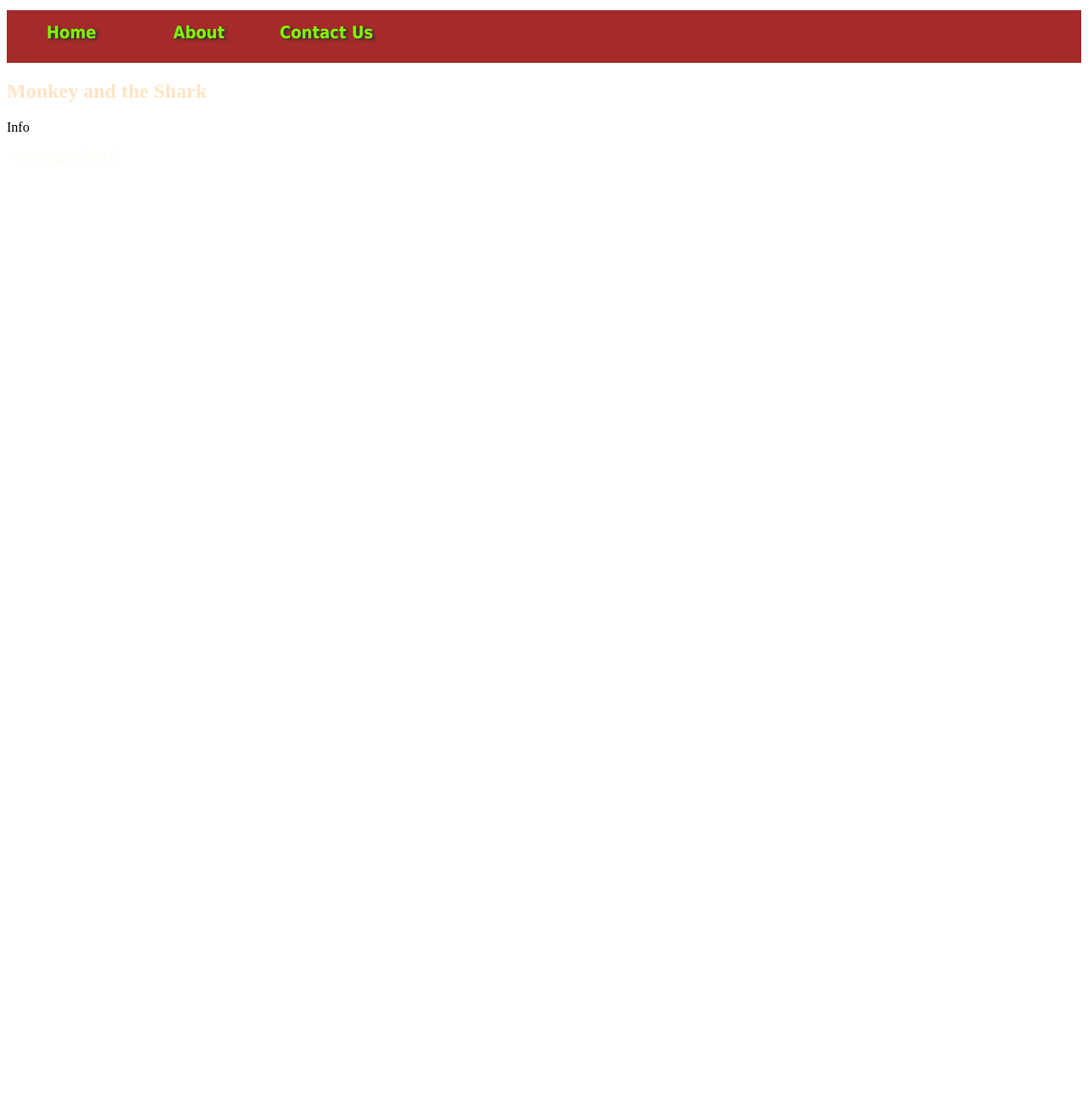
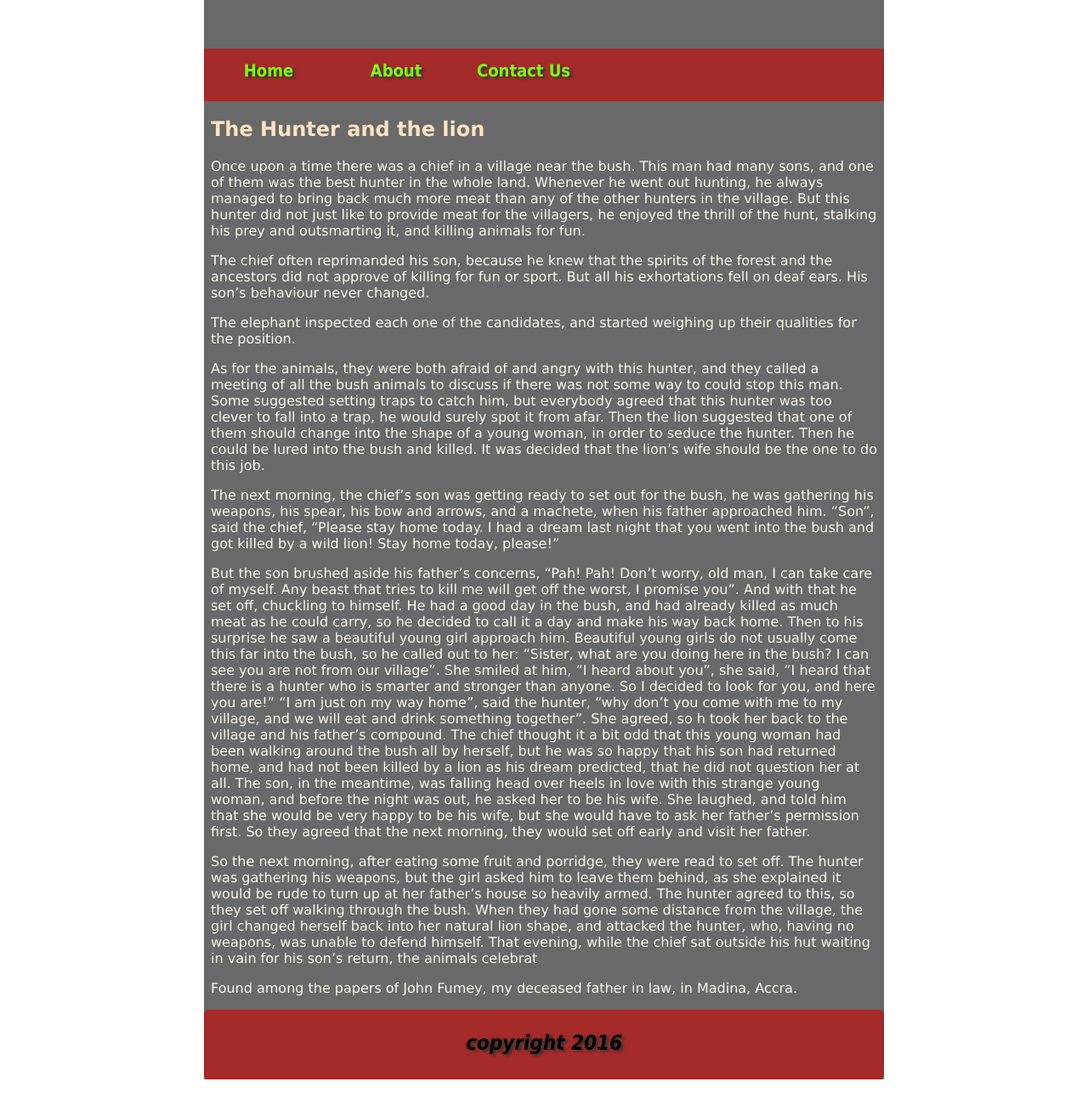
Before and after one commit to BethMwangi/FirstProgram, a plain HTML site: page monkeyandshark.html in a window 1280 px wide. Shown: the part 145-1431 px from the top of the page at 85% size. Before the commit the page ends 800 px from the top, so only its background shows below. Drawn offline with Linux system fonts and the light colour scheme.

Commit message:
index.html

```diff
--- a/monkeyandshark.html
+++ b/monkeyandshark.html
@@ -1,33 +1,69 @@
-<!DOCTYPE html>
+<<!DOCTYPE html>
 <html>
 
     <head>
+        <link rel="stylesheet" href="main.css">
         <meta charset="utf-8">
         <meta http-equiv="X-UA-Compatible" content="IE=edge">
         <title>AN AFRICAN SHORT STORIES</title>
-        <meta name="description" content="An interactive getting started guide for Brackets.">
-        <link rel="stylesheet" href="main.css">
+        <style type="text/css">
+            body {
+                margin-left: 0px;
+                margin-top: 0px;
+                margin-right: 0px;
+                margin-bottom: 0px;
+            }
+        </style>
+
     </head>
     <body>
-        <h1> An African short stories Website</h1>
-        <div id= "navbar">
+        <div id="Container">
+        <div id="Header"><h1> An African short stories Website</h1>
+        </div>
+
+         <div id= "navbar">
 
           <ul>
-              <li> <a href="home.html"> Home </a> </li>
+              <li> <a href="index.html"> Home </a> </li>
                <li> <a href="About.html"> About </a> </li>
               <li> <a href="contact.html"> Contact Us </a> </li>
 
             </ul>
 
         </div>
-        <section>
-    <h2 style="one"> Monkey and the Shark </h2>
-            <p style="p1"> Info</p>
-        </section>
+            <div id="navbar2">
+    <h2 style="one"> The Hunter and the lion</h2>
+            <p> Once upon a time there was a chief in a village near the bush. This man had many sons, and one of them was the best hunter in the whole land. Whenever he went out hunting, he always managed to bring back much more meat than any of the other hunters in the village. But this hunter did not just like to provide meat for the villagers, he enjoyed the thrill of the hunt, stalking his prey and outsmarting it, and killing animals for fun.
+</p>
+    <p>The chief often reprimanded his son, because he knew that the spirits of the forest and the ancestors did not approve of killing for fun or sport. But all his exhortations fell on deaf ears. His son’s behaviour never changed.
 
-     <div id="navbar2">
+</p>
+
+<p> The elephant inspected each one of the candidates, and started weighing up their qualities for the position.
+
+</p>
+
+<p> As for the animals, they were both afraid of and angry with this hunter, and they called a meeting of all the bush animals to discuss if there was not some way to could stop this man. Some suggested setting traps to catch him, but everybody agreed that this hunter was too clever to fall into a trap, he would surely spot it from afar. Then the lion suggested that one of them should change into the shape of a young woman, in order to seduce the hunter. Then he could be lured into the bush and killed. It was decided that the lion’s wife should be the one to do this job.
+
+</p>
+<p>The next morning, the chief’s son was getting ready to set out for the bush, he was gathering his weapons, his spear, his bow and arrows, and a machete, when his father approached him. “Son”, said the chief, “Please stay home today. I had a dream last night that you went into the bush and got killed by a wild lion! Stay home today, please!”
+
+ </p>
+
+    <p> But the son brushed aside his father’s concerns, “Pah! Pah! Don’t worry, old man, I can take care of myself. Any beast that tries to kill me will get off the worst, I promise you”. And with that he set off, chuckling to himself. He had a good day in the bush, and had already killed as much meat as he could carry, so he decided to call it a day and make his way back home. Then to his surprise he saw a beautiful young girl approach him. Beautiful young girls do not usually come this far into the bush, so he called out to her: “Sister, what are you doing here in the bush? I can see you are not from our village”. She smiled at him, “I heard about you”, she said, “I heard that there is a hunter who is smarter and stronger than anyone. So I decided to look for you, and here you are!”
+
+“I am just on my way home”, said the hunter, “why don’t you come with me to my village, and we will eat and drink something together”. She agreed, so h took her back to the village and his father’s compound. The chief thought it a bit odd that this young woman had been walking around the bush all by herself, but he was so happy that his son had returned home, and had not been killed by a lion as his dream predicted, that he did not question her at all. The son, in the meantime, was falling head over heels in love with this strange young woman, and before the night was out, he asked her to be his wife. She laughed, and told him that she would be very happy to be his wife, but she would have to ask her father’s permission first. So they agreed that the next morning, they would set off early and visit her father.</p>
+  <p> So the next morning, after eating some fruit and porridge, they were read to set off. The hunter was gathering his weapons, but the girl asked him to leave them behind, as she explained it would be rude to turn up at her father’s house so heavily armed. The hunter agreed to this, so they set off walking through the bush. When they had gone some distance from the village, the girl changed herself back into her natural lion shape, and attacked the hunter, who, having no weapons, was unable to defend himself. That evening, while the chief sat outside his hut waiting in vain for his son’s return, the animals celebrat</p>
+    <p>Found among the papers of John Fumey, my deceased father in law, in Madina, Accra.
+
+</p>
+
+</div>
+
+     <div id="footer">
         <p><bold>copyright 2016 </bold>
         </p>
 </div>
+        </div>
     </body>
 </html>
```
